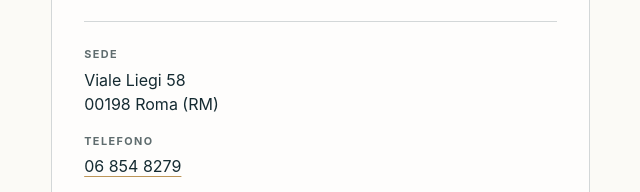
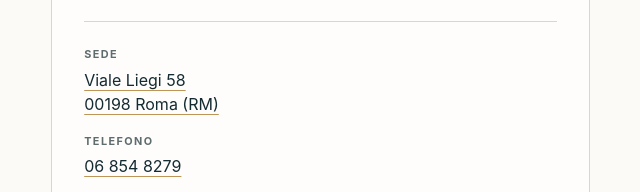
Before and after one commit to maurodicola/StudioDiCola.it, a plain HTML site: page index.html in a window 1280 px wide. Shown: the part 2890-3082 px from the top of the page, 640-1280 px from the left. Drawn offline with Linux system fonts and the light colour scheme.

Commit message:
Collega la sede dello studio a Google Maps

```diff
--- a/index.html
+++ b/index.html
@@ -549,7 +549,7 @@
           <dl class="contact-details">
             <div>
               <dt>Sede</dt>
-              <dd>Viale Liegi 58<br>00198 Roma (RM)</dd>
+              <dd><a href="https://www.google.com/maps/search/?api=1&amp;query=Viale%20Liegi%2058%2C%2000198%20Roma%20(RM)" target="_blank" rel="noopener">Viale Liegi 58<br>00198 Roma (RM)</a></dd>
             </div>
             <div>
               <dt>Telefono</dt>
```
